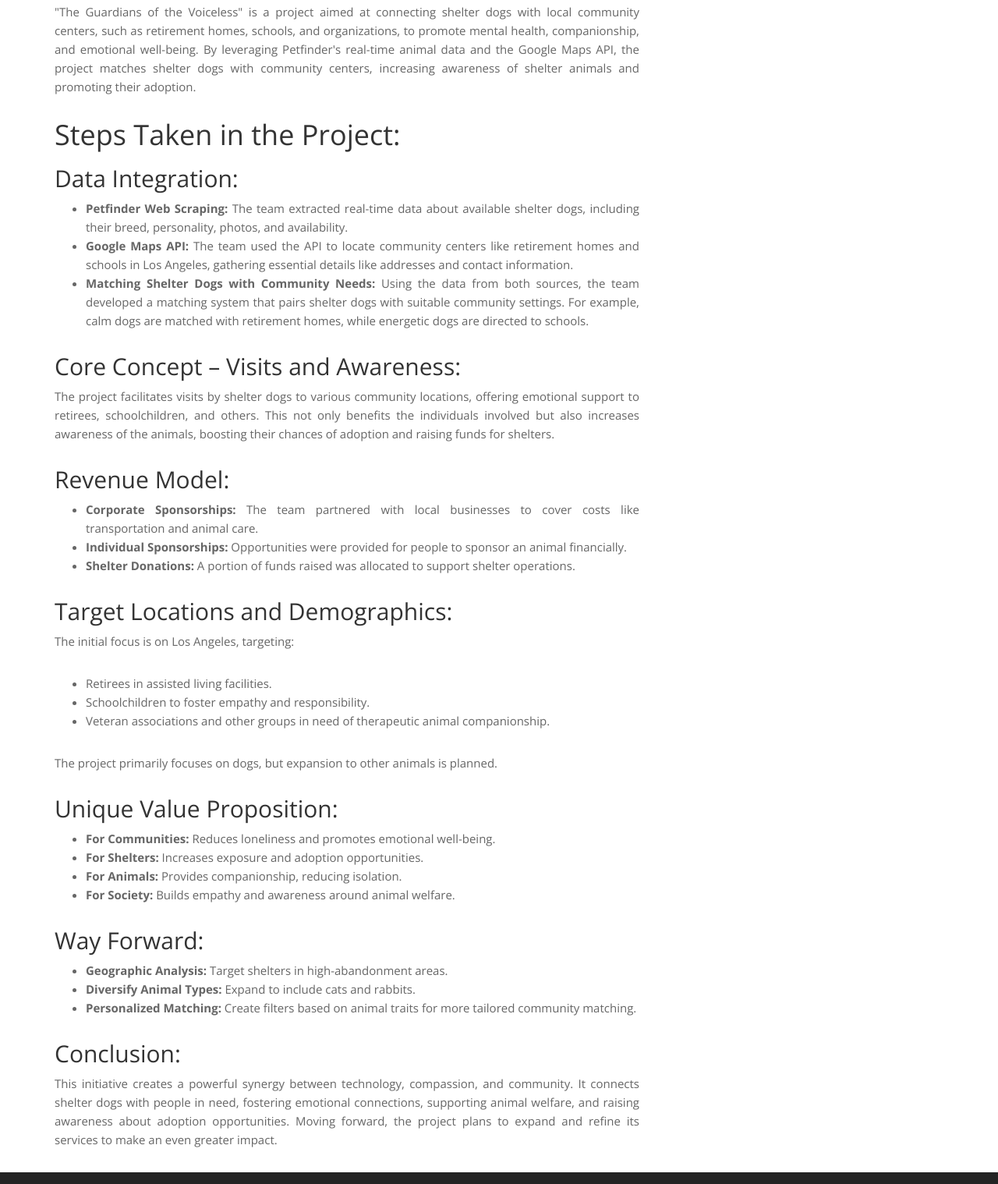
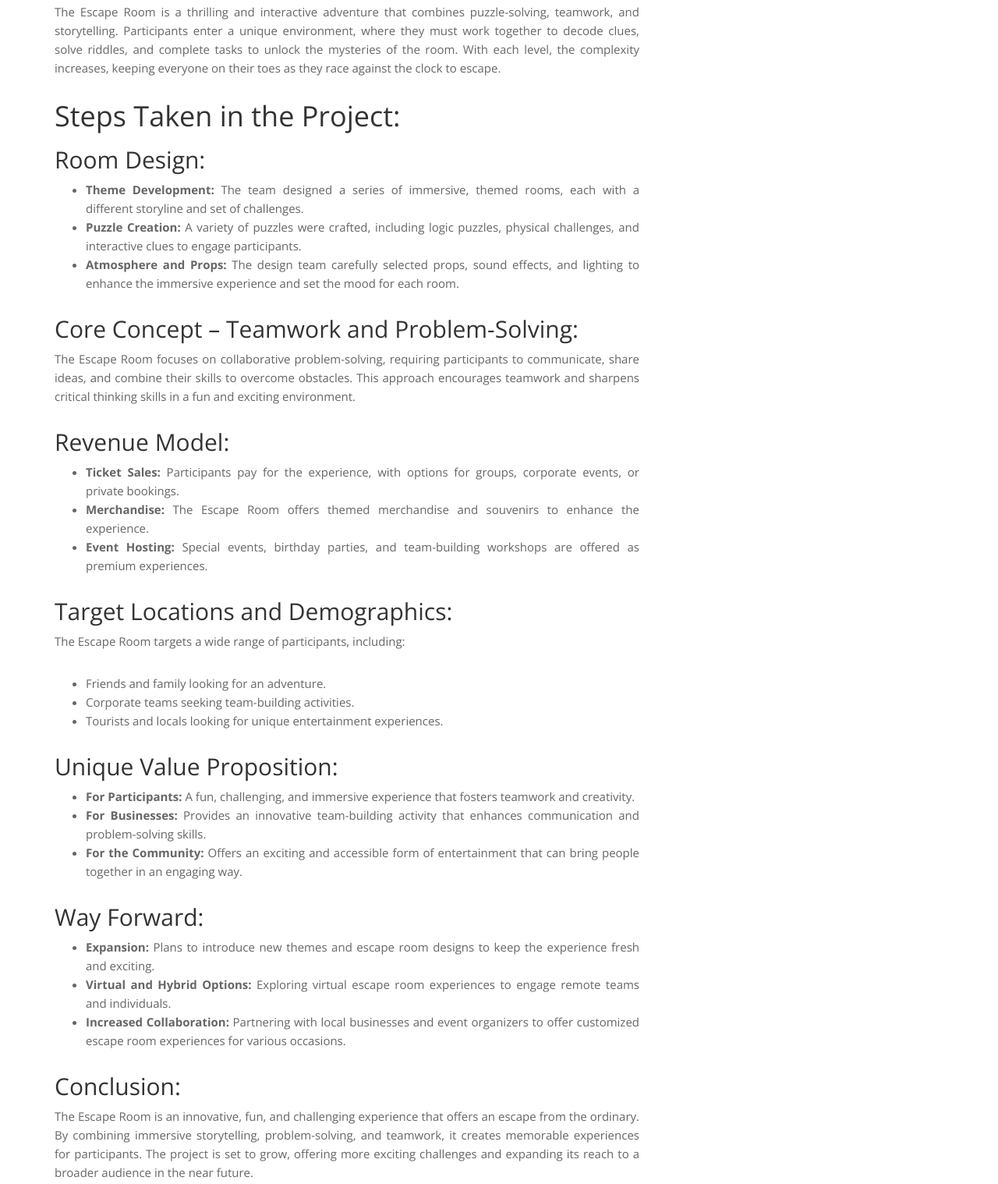
Before and after one commit to cleidenirlopes/Portifolio, a plain HTML site: page Escape-Room-Project.html in a window 1280 px wide. Shown: the part 874-2392 px from the top of the page at 78% size. Drawn offline with nearby package versions, Linux system fonts and the light colour scheme; animation ran at ten frames a second; a web font is replaced by a local one.

Commit message:
Update02

```diff
--- a/Guardians -of-the-Voiceless.html
+++ b/Escape-Room-Project.html
@@ -94,8 +94,8 @@
 							<a href="#" class="dropdown-toggle" data-toggle="dropdown">Projects <b class="caret"></b></a>
 							<ul class="dropdown-menu">
 								<li><a href="Left Sidebar.html">Left Sidebar</a></li>
-								<li><a href="Guardians -of-the-Voiceless.html">Guardians -of-the-Voiceless</a></li>
-								<li><a href="Scape-Room-Project.html">Scape-Room-Project</a></li>
+								<li><a href="Guardians-of-the-Voiceless.html">Guardians -of-the-Voiceless</a></li>
+								<li><a href="Escape-Room-Project.html">Scape-Room-Project</a></li>
 							</ul>
 						</li>
 						<li><a href="Contact-Me.html">Contacts</a></li>
@@ -111,67 +111,67 @@
 		<div class="row topspace">
 			<!-- Article main content -->
 			<article class="col-sm-8 maincontent">
-				<header class="page-header">
-					<h3 class="page-title">Connecting Shelter Dogs with Communities.</h3>
-				</header>
+				<header class="page-header" style="text-align: center;">
+					<h3 class="page-title" style="margin-left: 30px;">Get Ready to Escape.</h3>
+				  </header>
+
 
 				<p style="text-align: center;">
-					<img src="assets/images/data_thieves.png" alt="" style="width: 50%;" class="img-responsive">
+					<img src="assets/images/Escape.png" alt="" style="width: 50%;" class="img-responsive">
 				  </p>
 
 
-				<p>The Guardians of the Voiceless is an initiative that connects shelter dogs with local community centers like retirement homes and schools to promote mental health, companionship, and emotional well-being. By integrating Petfinder's real-time animal data and the Google Maps API, the project matches shelter dogs with suitable community centers in Los Angeles, increasing awareness and providing companionship to those in need.</p>
+				  <p>The Escape Room is an exciting, immersive experience where participants work together to solve puzzles and uncover hidden clues to escape before time runs out. Set in a mysterious, themed environment, this challenge brings people together through teamwork, problem-solving, and critical thinking. Whether you're a group of friends, family, or colleagues, the Escape Room offers a fun and engaging experience that tests your wits and creativity in a high-stakes, time-sensitive adventure.</p>
 
-				<h3>Description of the Project</h3>
-				<p>"The Guardians of the Voiceless" is a project aimed at connecting shelter dogs with local community centers, such as retirement homes, schools, and organizations, to promote mental health, companionship, and emotional well-being. By leveraging Petfinder's real-time animal data and the Google Maps API, the project matches shelter dogs with community centers, increasing awareness of shelter animals and promoting their adoption.</p>
+				  <h3>Description of the Project</h3>
+				  <p>The Escape Room is a thrilling and interactive adventure that combines puzzle-solving, teamwork, and storytelling. Participants enter a unique environment, where they must work together to decode clues, solve riddles, and complete tasks to unlock the mysteries of the room. With each level, the complexity increases, keeping everyone on their toes as they race against the clock to escape.</p>
 
-				<div class="project-description">
+				  <div class="project-description">
 					<h2>Steps Taken in the Project:</h2>
 
-					<h3>Data Integration:</h3>
+					<h3>Room Design:</h3>
 					<ul>
-						<li><strong>Petfinder Web Scraping:</strong> The team extracted real-time data about available shelter dogs, including their breed, personality, photos, and availability.</li>
-						<li><strong>Google Maps API:</strong> The team used the API to locate community centers like retirement homes and schools in Los Angeles, gathering essential details like addresses and contact information.</li>
-						<li><strong>Matching Shelter Dogs with Community Needs:</strong> Using the data from both sources, the team developed a matching system that pairs shelter dogs with suitable community settings. For example, calm dogs are matched with retirement homes, while energetic dogs are directed to schools.</li>
+					  <li><strong>Theme Development:</strong> The team designed a series of immersive, themed rooms, each with a different storyline and set of challenges.</li>
+					  <li><strong>Puzzle Creation:</strong> A variety of puzzles were crafted, including logic puzzles, physical challenges, and interactive clues to engage participants.</li>
+					  <li><strong>Atmosphere and Props:</strong> The design team carefully selected props, sound effects, and lighting to enhance the immersive experience and set the mood for each room.</li>
 					</ul>
 
-					<h3>Core Concept – Visits and Awareness:</h3>
-					<p>The project facilitates visits by shelter dogs to various community locations, offering emotional support to retirees, schoolchildren, and others. This not only benefits the individuals involved but also increases awareness of the animals, boosting their chances of adoption and raising funds for shelters.</p>
+					<h3>Core Concept – Teamwork and Problem-Solving:</h3>
+					<p>The Escape Room focuses on collaborative problem-solving, requiring participants to communicate, share ideas, and combine their skills to overcome obstacles. This approach encourages teamwork and sharpens critical thinking skills in a fun and exciting environment.</p>
 
 					<h3>Revenue Model:</h3>
 					<ul>
-						<li><strong>Corporate Sponsorships:</strong> The team partnered with local businesses to cover costs like transportation and animal care.</li>
-						<li><strong>Individual Sponsorships:</strong> Opportunities were provided for people to sponsor an animal financially.</li>
-						<li><strong>Shelter Donations:</strong> A portion of funds raised was allocated to support shelter operations.</li>
+					  <li><strong>Ticket Sales:</strong> Participants pay for the experience, with options for groups, corporate events, or private bookings.</li>
+					  <li><strong>Merchandise:</strong> The Escape Room offers themed merchandise and souvenirs to enhance the experience.</li>
+					  <li><strong>Event Hosting:</strong> Special events, birthday parties, and team-building workshops are offered as premium experiences.</li>
 					</ul>
 
 					<h3>Target Locations and Demographics:</h3>
-					<p>The initial focus is on Los Angeles, targeting:</p>
+					<p>The Escape Room targets a wide range of participants, including:</p>
 					<ul>
-						<li>Retirees in assisted living facilities.</li>
-						<li>Schoolchildren to foster empathy and responsibility.</li>
-						<li>Veteran associations and other groups in need of therapeutic animal companionship.</li>
+					  <li>Friends and family looking for an adventure.</li>
+					  <li>Corporate teams seeking team-building activities.</li>
+					  <li>Tourists and locals looking for unique entertainment experiences.</li>
 					</ul>
-					<p>The project primarily focuses on dogs, but expansion to other animals is planned.</p>
 
 					<h3>Unique Value Proposition:</h3>
 					<ul>
-						<li><strong>For Communities:</strong> Reduces loneliness and promotes emotional well-being.</li>
-						<li><strong>For Shelters:</strong> Increases exposure and adoption opportunities.</li>
-						<li><strong>For Animals:</strong> Provides companionship, reducing isolation.</li>
-						<li><strong>For Society:</strong> Builds empathy and awareness around animal welfare.</li>
+					  <li><strong>For Participants:</strong> A fun, challenging, and immersive experience that fosters teamwork and creativity.</li>
+					  <li><strong>For Businesses:</strong> Provides an innovative team-building activity that enhances communication and problem-solving skills.</li>
+					  <li><strong>For the Community:</strong> Offers an exciting and accessible form of entertainment that can bring people together in an engaging way.</li>
 					</ul>
 
 					<h3>Way Forward:</h3>
 					<ul>
-						<li><strong>Geographic Analysis:</strong> Target shelters in high-abandonment areas.</li>
-						<li><strong>Diversify Animal Types:</strong> Expand to include cats and rabbits.</li>
-						<li><strong>Personalized Matching:</strong> Create filters based on animal traits for more tailored community matching.</li>
+					  <li><strong>Expansion:</strong> Plans to introduce new themes and escape room designs to keep the experience fresh and exciting.</li>
+					  <li><strong>Virtual and Hybrid Options:</strong> Exploring virtual escape room experiences to engage remote teams and individuals.</li>
+					  <li><strong>Increased Collaboration:</strong> Partnering with local businesses and event organizers to offer customized escape room experiences for various occasions.</li>
 					</ul>
 
 					<h3>Conclusion:</h3>
-					<p>This initiative creates a powerful synergy between technology, compassion, and community. It connects shelter dogs with people in need, fostering emotional connections, supporting animal welfare, and raising awareness about adoption opportunities. Moving forward, the project plans to expand and refine its services to make an even greater impact.</p>
-				</div>
+					<p>The Escape Room is an innovative, fun, and challenging experience that offers an escape from the ordinary. By combining immersive storytelling, problem-solving, and teamwork, it creates memorable experiences for participants. The project is set to grow, offering more exciting challenges and expanding its reach to a broader audience in the near future.</p>
+				  </div>
+
 			</article>
 			<!-- /Article -->
 
@@ -203,7 +203,7 @@
 
 						<!-- View Project Button -->
 					<div style="margin-top: 30px; text-align: left;">
-						<a href="https://github.com/cleidenirlopes/Data_Thieves_project" target="_blank"
+						<a href="https://github.com/cleidenirlopes/Scape-Room-Project" target="_blank"
 							style="
 								background-color: #1261f3;
 								color: white;
```
Also changed, not shown: Guardians-of-the-Voiceless.html (renamed from Scape-Room-Project.html, +1 -1 lines), index.html (+16 -21 lines), 1 other file.
